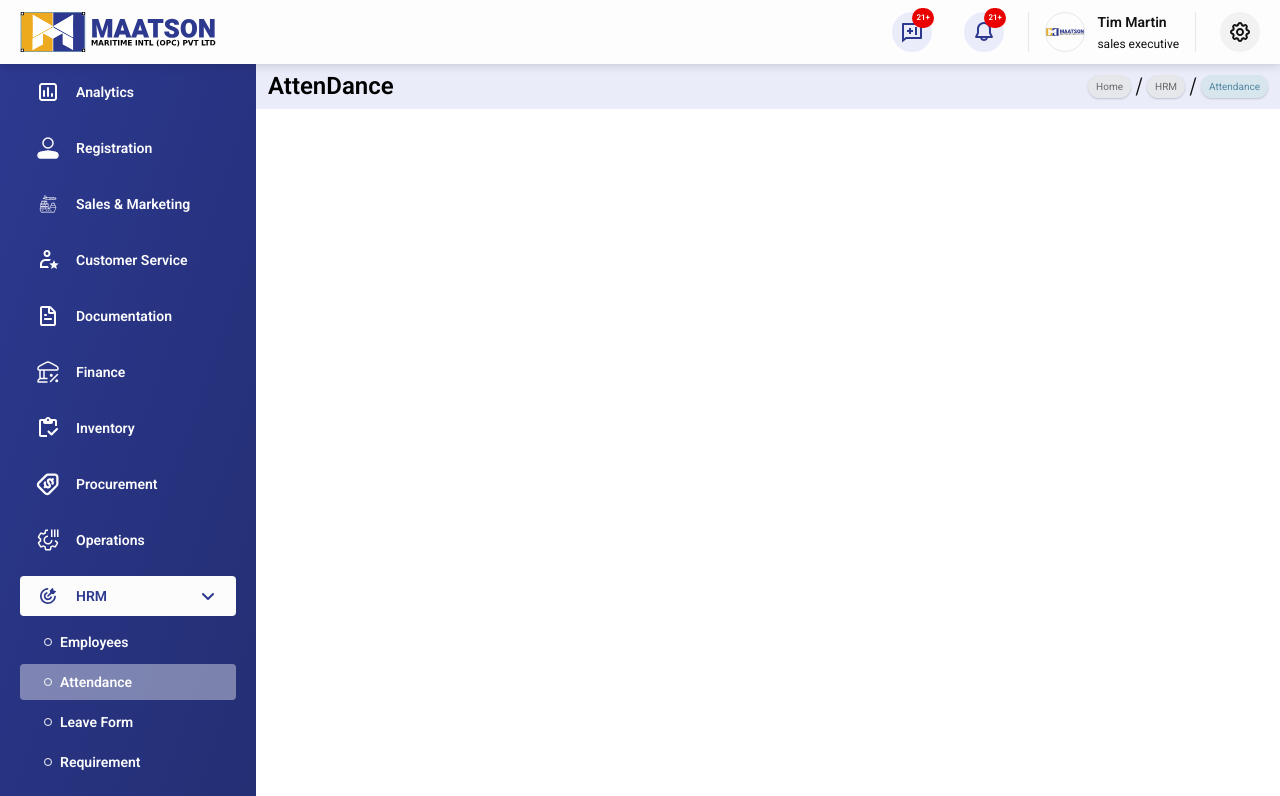
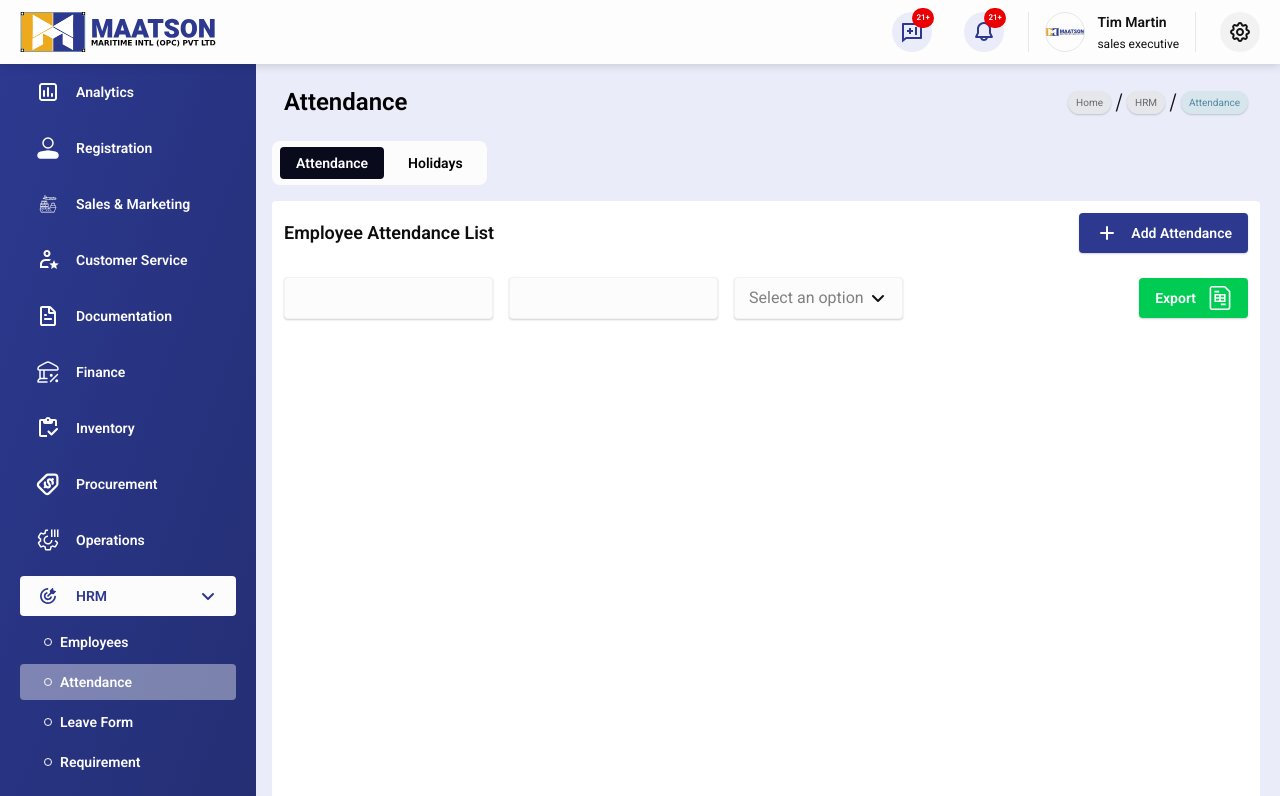
Before and after one commit to maatson/maatson, a React (Vite) app: page /hrm/attendance in a window 1280 px wide. Shown: the top 796 px of the page. Built offline with nearby package versions, Linux system fonts and the light colour scheme.

Commit message:
vick 123

```diff
--- a/package.json
+++ b/package.json
@@ -11,8 +11,6 @@
     "preview": "vite preview"
   },
   "dependencies": {
-    "@emotion/react": "^11.14.0",
-    "@emotion/styled": "^11.14.0",
     "@mui/icons-material": "^6.4.5",
     "react": "^18.3.1",
     "react-dom": "^18.3.1",
--- a/src/AppRoutes.tsx
+++ b/src/AppRoutes.tsx
@@ -1,6 +1,7 @@
-import React, { lazy } from "react";
+import React, { lazy, Suspense } from "react";
 import { Routes, Route } from "react-router-dom";
 
+// Lazy loading components
 const DashBoard = lazy(() => import("./pages/dashboard/DashBoard"));
 const CredentialsLayout = lazy(
   () => import("./pages/layouts/CredentialsLayout")
@@ -16,35 +17,108 @@ const OtpVerification = lazy(
   () => import("./components/otpVerification/OtpVerification")
 );
 const PageNotFound = lazy(() => import("./pages/pageNotFound"));
+
+// HRM Routes
 const Attendance = lazy(() => import("./pages/hrm/attendance"));
-
+const AttendanceList = lazy(
+  () => import("./pages/hrm/attendance/AttendanceList")
+);
+const Holidays = lazy(() => import("./pages/hrm/attendance/Holidays"));
 const Employees = lazy(() => import("./pages/hrm/employees"));
 
 const AppRoutes: React.FC = () => {
   return (
     <Routes>
-      <Route path="/" element={<DashBoard />}>
+      {/* Suspense for the Dashboard route */}
+      <Route
+        path="/"
+        element={
+          <Suspense
+            fallback={
+              <div className="flex justify-center items-center min-h-screen">
+                <div className="w-10 h-10 border-4 border-primary border-t-transparent border-solid rounded-full animate-spin"></div>
+              </div>
+            }
+          >
+            <DashBoard />
+          </Suspense>
+        }
+      >
         <Route path="hrm" element={<PageNotFound />} />
-        <Route path="hrm/attendance" element={<Attendance />} />
+        <Route path="hrm/attendance" element={<Attendance />}>
+          <Route index element={<AttendanceList />} />
+          <Route path="holidays" element={<Holidays />} />
+        </Route>
         <Route path="hrm/employees" element={<Employees />} />
       </Route>
+
+      {/* Suspense for Login and other credential-related routes */}
       <Route
-        index
         path="/login"
-        element={<CredentialsLayout children={<Login />} />}
+        element={
+          <Suspense
+            fallback={
+              <div className="flex justify-center items-center min-h-screen">
+                <div className="w-10 h-10 border-4 border-primary border-t-transparent border-solid rounded-full animate-spin"></div>
+              </div>
+            }
+          >
+            <CredentialsLayout>
+              <Login />
+            </CredentialsLayout>
+          </Suspense>
+        }
       />
       <Route
         path="/forgot-password"
-        element={<CredentialsLayout children={<ForgotPassword />} />}
+        element={
+          <Suspense
+            fallback={
+              <div className="flex justify-center items-center min-h-screen">
+                <div className="w-10 h-10 border-4 border-primary border-t-transparent border-solid rounded-full animate-spin"></div>
+              </div>
+            }
+          >
+            <CredentialsLayout>
+              <ForgotPassword />
+            </CredentialsLayout>
+          </Suspense>
+        }
       />
       <Route
         path="/reset-password"
-        element={<CredentialsLayout children={<ResetPassword />} />}
+        element={
+          <Suspense
+            fallback={
+              <div className="flex justify-center items-center min-h-screen">
+                <div className="w-10 h-10 border-4 border-primary border-t-transparent border-solid rounded-full animate-spin"></div>
+              </div>
+            }
+          >
+            <CredentialsLayout>
+              <ResetPassword />
+            </CredentialsLayout>
+          </Suspense>
+        }
       />
       <Route
         path="/otp-verification"
-        element={<CredentialsLayout children={<OtpVerification />} />}
+        element={
+          <Suspense
+            fallback={
+              <div className="flex justify-center items-center min-h-screen">
+                <div className="w-10 h-10 border-4 border-primary border-t-transparent border-solid rounded-full animate-spin"></div>
+              </div>
+            }
+          >
+            <CredentialsLayout>
+              <OtpVerification />
+            </CredentialsLayout>
+          </Suspense>
+        }
       />
+
+      {/* Page not found for undefined routes */}
       <Route path="*" element={<PageNotFound />} />
     </Routes>
   );
--- /dev/null
+++ b/src/components/footer/Footer.tsx
@@ -0,0 +1,15 @@
+import React from "react";
+
+const Footer: React.FC = () => {
+  return (
+    <>
+      <div className="px-6 py-3 flex items-center gap-1 text-primary-900 text-sm justify-center mt-auto">
+        <p>Copy Right© 2025 Maatson</p>
+        <p className="font-semibold text-primary">Designed by Maatson.</p>
+        <p>All rights reserved.</p>
+      </div>
+    </>
+  );
+};
+
+export default Footer;
--- a/src/components/groupField/GroupField.tsx
+++ b/src/components/groupField/GroupField.tsx
@@ -118,7 +118,7 @@ const GroupField: React.FC<Groupfield> = ({
               <input
                 type={type}
                 name={name}
-                value={value}
+                // value={value}
                 id={name}
                 onChange={onChange}
                 placeholder={placeholder}
--- a/src/components/sideBar/SideBar.tsx
+++ b/src/components/sideBar/SideBar.tsx
@@ -40,7 +40,7 @@ const SideBar: React.FC = () => {
     // Set the active item based on the current route
     sideBarItems.forEach((item, index) => {
       item.children.forEach((child) => {
-        if (child.link === location.pathname) {
+        if (location.pathname.startsWith(child.link)) {
           setActiveItem(index); // Set the active item based on the current route
           setOpenItems((prevState) => ({
             ...prevState,
@@ -226,7 +226,7 @@ const SideBarItem: React.FC<SideBarItemProps & { isActive: boolean }> = ({
               to={child.link}
               key={index}
               className={`py-2 px-6 rounded flex items-center gap-2 ${
-                location.pathname === child.link
+                location.pathname.startsWith(child.link)
                   ? "bg-[#ffffff] bg-opacity-40 "
                   : ""
               }`}
--- a/src/pages/dashboard/DashBoard.tsx
+++ b/src/pages/dashboard/DashBoard.tsx
@@ -2,6 +2,7 @@ import React from "react";
 import Header from "../../components/header/Header";
 import SideBar from "../../components/sideBar/SideBar";
 import { Outlet } from "react-router-dom";
+import Footer from "../../components/footer/Footer";
 
 const DashBoard: React.FC = () => {
   return (
@@ -18,7 +19,10 @@ const DashBoard: React.FC = () => {
           <SideBar />
         </div>
         <div className="w-full max-w-[80%]  h-full bg-primary-50 break-after-all flex mx-auto ">
-          <Outlet />
+          <div className="flex flex-col justifiy-between min-h-screen h-full w-full ps-4 pe-5 pt-4 gap-4 ">
+            <Outlet />
+            <Footer />
+          </div>
         </div>
       </div>
     </>
--- /dev/null
+++ b/src/pages/hrm/attendance/AttendanceList.tsx
@@ -0,0 +1,75 @@
+import React from "react";
+import PrimaryButton from "../../../components/buttons/PrimaryButton";
+import { AddIcon, ExcelIcon } from "../../../components/icons/Icons";
+import SuccessButton from "../../../components/buttons/SuccessButton";
+import GroupField from "../../../components/groupField/GroupField";
+
+const AttendanceList: React.FC = () => {
+  return (
+    <>
+      <div className="p-3 flex justify-between items-center text-grey-ab-900 ">
+        <p className="text-lg font-semibold "> Employee Attendance List</p>
+        <PrimaryButton
+          label={"Add Attendance"}
+          size={""}
+          variant={""}
+          leftIcon={<AddIcon color="#fdfdfd" />}
+        />
+      </div>
+      <div className="p-3 flex justify-between items-center text-grey-ab-900">
+        <div className="flex gap-4  items-center">
+          <GroupField
+            label={""}
+            type={""}
+            placeholder={""}
+            name={""}
+            value={""}
+            onChange={function (
+              e: React.ChangeEvent<HTMLInputElement | HTMLSelectElement>
+            ): void {
+              throw new Error("Function not implemented.");
+            }}
+            error={false}
+            errorMessage={""}
+          />
+          <GroupField
+            label={""}
+            type={""}
+            placeholder={""}
+            name={""}
+            value={""}
+            onChange={function (
+              e: React.ChangeEvent<HTMLInputElement | HTMLSelectElement>
+            ): void {
+              throw new Error("Function not implemented.");
+            }}
+            error={false}
+            errorMessage={""}
+          />
+          <GroupField
+            label={""}
+            type={"select"}
+            placeholder={""}
+            name={""}
+            value={""}
+            onChange={function (
+              e: React.ChangeEvent<HTMLInputElement | HTMLSelectElement>
+            ): void {
+              throw new Error("Function not implemented.");
+            }}
+            error={false}
+            errorMessage={""}
+          />
+        </div>
+        <SuccessButton
+          label={"Export"}
+          size={"lg"}
+          variant={""}
+          rightIcon={<ExcelIcon color="#fdfdfd" />}
+        />
+      </div>
+    </>
+  );
+};
+
+export default AttendanceList;
--- /dev/null
+++ b/src/pages/hrm/attendance/Holidays.tsx
@@ -0,0 +1,11 @@
+import React from "react";
+
+const Holidays: React.FC = () => {
+  return (
+    <div className="flex justify-center items-center min-h-screen">
+      <div className="w-10 h-10 border-4 border-primary border-t-transparent border-solid rounded-full animate-spin"></div>
+    </div>
+  );
+};
+
+export default Holidays;
--- a/src/pages/hrm/attendance/index.tsx
+++ b/src/pages/hrm/attendance/index.tsx
@@ -1,13 +1,53 @@
 import React from "react";
 import PageHeader from "../../../components/header/PageHeader";
+import { NavLink, Outlet, useLocation } from "react-router-dom";
 
 const Attendance: React.FC = () => {
+  const location = useLocation();
   return (
     <>
       <PageHeader
-        breadCrums={["Home", "HRM", "Attendance"]}
-        heading={"AttenDance"}
+        breadCrums={[
+          "Home",
+          "HRM",
+          location.pathname !== "/hrm/attendance" ? "Holidays" : "Attendance",
+        ]}
+        heading={
+          location.pathname !== "/hrm/attendance" ? "Holidays" : "Attendance"
+        }
       />
+      <div className="flex items-center text-sm">
+        <div className="flex items-center gap-2 bg-grey-50 px-2 py-3 rounded-sm font-semibold">
+          <button>
+            <NavLink
+              to={"/hrm/attendance"}
+              end
+              className={({ isActive }) =>
+                `${
+                  isActive ? "bg-primary-900 text-grey-aw-50" : ""
+                } px-4 py-2 rounded`
+              }
+            >
+              Attendance
+            </NavLink>
+          </button>
+          <button>
+            <NavLink
+              to={"/hrm/attendance/holidays"}
+              className={({ isActive }) =>
+                `${
+                  isActive ? "bg-primary-900 text-grey-aw-50" : ""
+                } px-4 py-2 rounded`
+              }
+            >
+              Holidays
+            </NavLink>
+          </button>
+        </div>
+      </div>
+      <div className="bg-white  min-h-screen rounded">
+        <Outlet />
+      </div>
     </>
   );
 };
--- a/src/pages/hrm/employees/index.tsx
+++ b/src/pages/hrm/employees/index.tsx
@@ -1,6 +1,5 @@
 import React from "react";
 import EmployeeList from "../../../components/hrm/employees/EmployeeList";
-import EmployeeForm from "../../../components/hrm/employees/EmployeeForm";
 import PageHeader from "../../../components/header/PageHeader";
 
 const Employees: React.FC = () => {
@@ -15,9 +14,6 @@ const Employees: React.FC = () => {
 
           <EmployeeList />
         </div>
-
-        {/* Footer */}
-        <div>footer</div>
       </div>
     </>
   );
```
Also changed, not shown: 1 other file (tests, documents, lock files or other folders).
